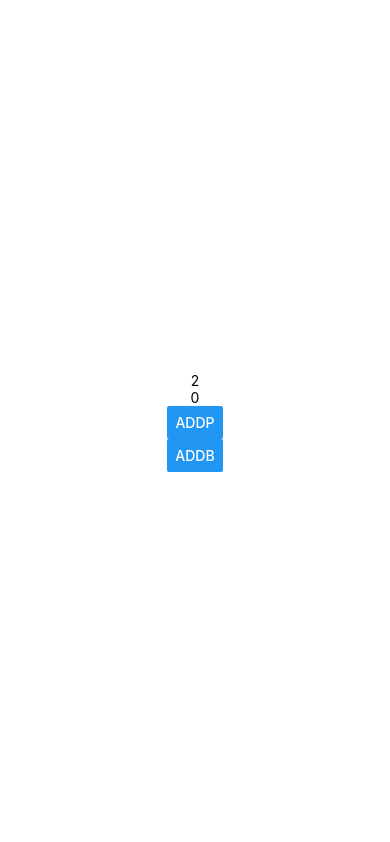
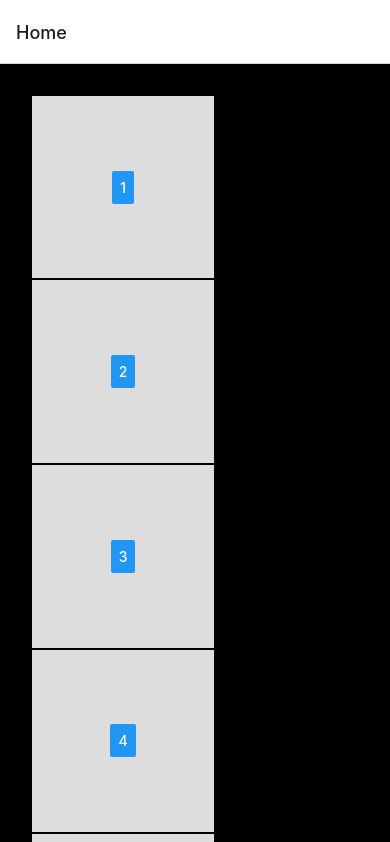
Before and after one commit to kennygchen/playbox, a React Native app: screen /Home in a window 390 px wide. Shown: the top 842 px of the page. Built offline with nearby package versions, Linux system fonts and the light colour scheme.

Commit message:
changed container styles and items in Home

```diff
--- a/App.jsx
+++ b/App.jsx
@@ -8,23 +8,14 @@ import Home from './components/Home.jsx'
 const Stack = createNativeStackNavigator();
 
 export default function App() {
-	const [p, setP] = React.useState(2)
-	const [b, setB] = React.useState(0)
-
 
   return (
-		// <NavigationContainer>
-		// 	<Stack.Navigator screenOptions={{headerShown:true}}>
-		// 		<Stack.Screen name='Home' component={Home} initialParams={{p:p, b:b}} />
-		// 		<Stack.Screen name='Blank' component={Blank}/>
-		// 	</Stack.Navigator>
-		// </NavigationContainer>
-		<SafeAreaView style={styles.container}>
-			<Text>{p}</Text>
-			<Text>{b}</Text>
-			<Button title='addP' onPress={() => setP(p + 1)}></Button>
-			<Button title='addB' onPress={() => setB(b + 1)}></Button>
-		</SafeAreaView>
+		<NavigationContainer>
+			<Stack.Navigator >
+				<Stack.Screen name='Home' component={Home} />
+				<Stack.Screen name='Blank' component={Blank} options={{headerShown:false}}/>
+			</Stack.Navigator>
+		</NavigationContainer>
   );
 }
 
--- a/components/Home.jsx
+++ b/components/Home.jsx
@@ -1,24 +1,54 @@
 import * as React from 'react'
-import { StyleSheet, Text, View, SafeAreaView, Button } from 'react-native';
+import { StyleSheet, Text, View, SafeAreaView, Button, Dimensions } from 'react-native';
 
+function Item({name, nav}) {
+	return (
+		<View style={styles.item}>
+			<Button title={name} onPress={() => nav.navigate('Blank')}></Button>
+		</View>
+	)
+}
 
 
 export default function Home({route, navigation}) {
+	const arr = [1,2,3,4,5,6,7];
 	return (
-		<SafeAreaView style={styles.container}>
-			<Text>{route.params.p} props {route.params.b}</Text>
-			<Button title='Go to Blank' onPress={() => navigation.navigate('Blank')}></Button>
+		<SafeAreaView style={{flex:1, backgroundColor: '#000'}}>
+			<SafeAreaView style={styles.outContainer}>
+				<SafeAreaView style={styles.container}>
+					{
+						arr.map((e, i) => {
+							return (
+								<Item name={e+''} key={i} nav={navigation}></Item>
+							);
+						})
+					}
+				</SafeAreaView>
+			</SafeAreaView>
 		</SafeAreaView>
 	)
 }
 
+const {height, width} = Dimensions.get('screen');
+
 
 const styles = StyleSheet.create({
+	outContainer:{
+		flex:1,
+		margin: width/26,
+    backgroundColor: '#000',
+	},
   container: {
-    flex: 1,
+		flex:1,
 		flexDirection: 'row',
-    backgroundColor: '#fff',
-    alignItems: 'center',
-    justifyContent: 'center',
+		flexWrap: 'wrap',
   },
+	item: {
+		width: width/13*3,
+		height: width/13*3,
+		justifyContent: 'center',
+		alignItems: 'center',
+    backgroundColor: '#ddd',
+		borderWidth: 1,
+	}
 });
```
